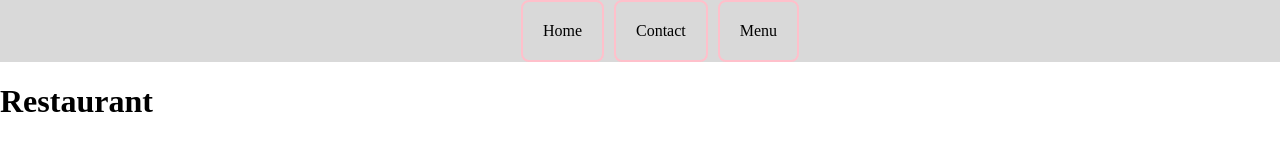
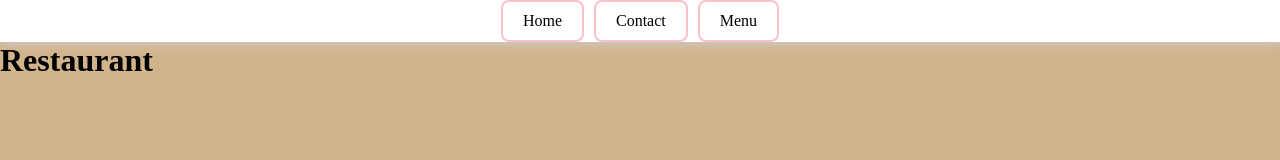
Before and after one commit to patrycake/restaurant-page, a website built with webpack: page src/index.html in a window 1280 px wide. Built offline with nearby package versions, Linux system fonts and the light colour scheme.

Commit message:
add basic style

```diff
--- a/src/style.css
+++ b/src/style.css
@@ -1,3 +1,7 @@
+* {
+    padding: 0;
+    margin: 0;
+}
 html, body {
     width: 100%;
     height: 100%;
@@ -5,19 +9,29 @@ html, body {
 }
 
 .navbar-container {
-    background-color: rgb(0, 0, 0, 0.15);
+
 }
 
 .narbar-ol{
-    margin: 0;
     display: flex;
     justify-content: center;
     gap: 10px;
+    z-index:100;
+    position: relative;
+    box-shadow: 0 0 10px 10px rgba(0, 0, 0, 0.15);
+    box-shadow: rgba(204, 204, 204) 0.125em 0.125em 0.5em;
 }
 
 .narbar-ol li{
     list-style: none;
     border-radius: 8px;
     border: 2px solid pink;
-    padding: 20px;
+    padding: 10px 20px;
 }
+
+#content {
+    width: 100%;
+    height: 100%;
+    background-color: tan;
+    /* box-shadow: 0 0 10px 10px rgba(0, 0, 0, 0.15); */
+}
```
